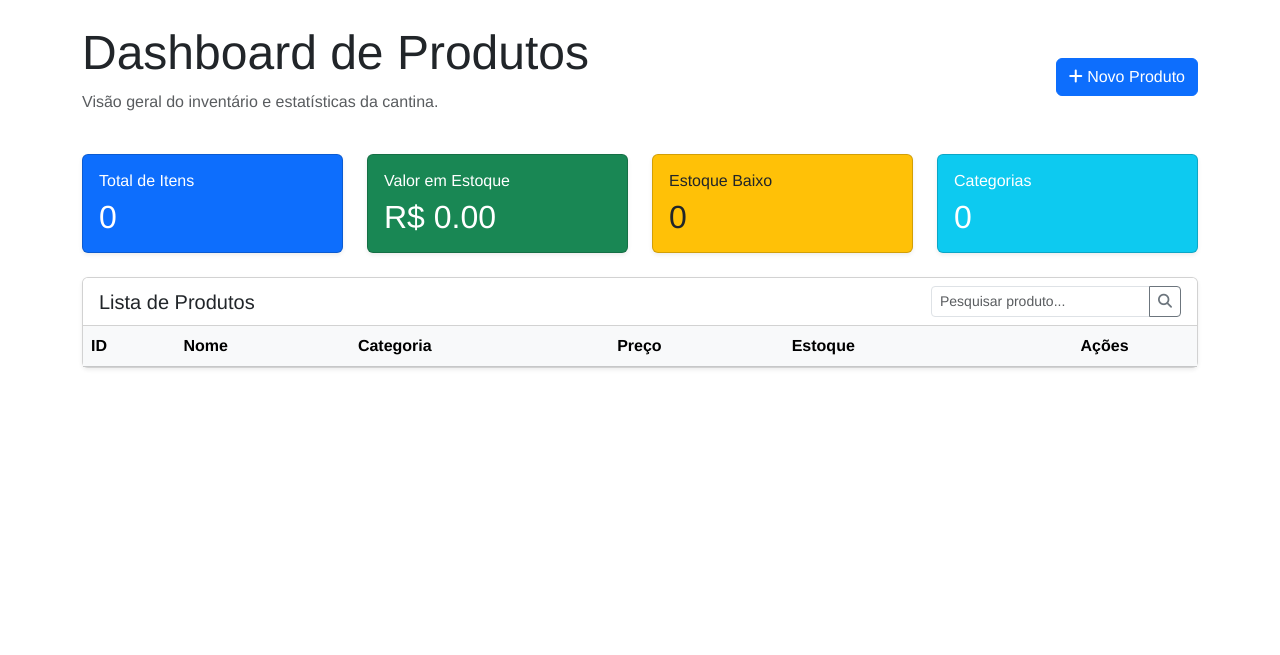
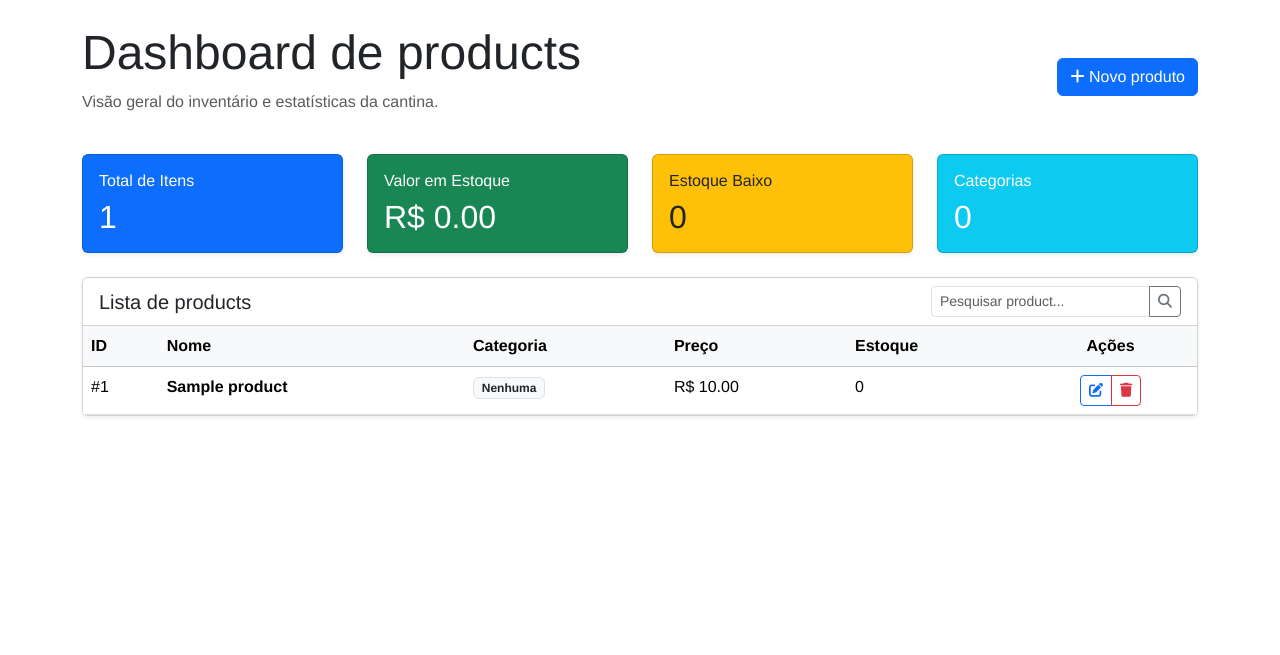
Before and after one commit to Gaaldra/MinhaCantina, a Flask app: page /dashboard in a window 1280 px wide. Shown: the top 655 px of the page. Run offline with Flask 3, Linux system fonts and the light colour scheme; a user stored in the database is signed in; tables that the repository leaves empty hold one stand-in row (values such as "Sample post"); lists and menus that the app fills with data are empty; some libraries are stand-ins or nearby versions.

Commit message:
feat(product): implement product creation and listing
- add create_product route to handle GET and POST requests
- create create_product.html template with registration form
- update index and dashboard routes to fetch products from database
- integrate flash messages and database commits for product persistence
- update dashboard template to display dynamic product list

```diff
--- a/app.py
+++ b/app.py
@@ -78,7 +78,14 @@ def inject_now():
 
 @app.route('/')
 def index():
-    return render_template('pages/index.html')
+    all_products = []
+    try:
+        stmt = db.select(Product).limit(20)
+        all_products = db.session.execute(stmt).scalars().all()
+    except Exception as e:
+        print(e)
+
+    return render_template('pages/index.html', products=all_products)
 
 
 @app.route('/login', methods=['GET', 'POST'])
@@ -101,7 +108,30 @@ def login():
 @app.route('/dashboard')
 @login_required
 def dashboard():
-    return render_template('manage/dashboard.html', total_estoque=0.00, estoque_baixo_count=0, categorias_count=0)
+    stmt = db.select(Product)
+    all_products = db.session.execute(stmt).scalars().all()
+    return render_template('manage/dashboard.html', products=all_products, total_estoque=0.00, estoque_baixo_count=0, categorias_count=0)
+
+@app.route('/criar_produto', methods=['GET', 'POST'])
+@login_required
+def create_product():
+    if request.method == 'POST':
+        product = Product()
+        product.name = request.form['productName']
+        product.price = request.form['productPrice']
+        product.description = request.form['productDescription']
+
+        try:
+            db.session.add(product)
+            db.session.commit()
+            flash('Produto criado com sucesso!', 'success')
+            return redirect('/dashboard')
+        except Exception as e:
+            db.session.rollback()
+            print(e)
+            flash('Erro ao criar o produto!', 'danger')
+            return redirect('/dashboard')
+    return render_template('manage/create_product.html', produto=None)
 
 
 if __name__ == '__main__':
--- a/templates/manage/dashboard.html
+++ b/templates/manage/dashboard.html
@@ -12,12 +12,12 @@
     <div class="container mt-4">
         <div class="row mb-4">
             <div class="col-md-8">
-                <h1 class="display-5">Dashboard de Produtos</h1>
+                <h1 class="display-5">Dashboard de products</h1>
                 <p class="text-muted">Visão geral do inventário e estatísticas da cantina.</p>
             </div>
             <div class="col-md-4 text-end align-self-center">
-                <a href="#" class="btn btn-primary">
-                    <i class="fa-solid fa-plus"></i> Novo Produto
+                <a href="{{ url_for('create_product') }}" class="btn btn-primary">
+                    <i class="fa-solid fa-plus"></i> Novo produto
                 </a>
             </div>
         </div>
@@ -27,7 +27,7 @@
                 <div class="card bg-primary text-white shadow-sm">
                     <div class="card-body">
                         <h6 class="card-title">Total de Itens</h6>
-                        <h2 class="mb-0">{{ produtos|length }}</h2>
+                        <h2 class="mb-0">{{ products|length }}</h2>
                     </div>
                 </div>
             </div>
@@ -61,9 +61,9 @@
             <div class="col-12">
                 <div class="card shadow-sm">
                     <div class="card-header bg-white d-flex justify-content-between align-items-center">
-                        <h5 class="mb-0">Lista de Produtos</h5>
+                        <h5 class="mb-0">Lista de products</h5>
                         <div class="input-group input-group-sm" style="width: 250px;">
-                            <input type="text" class="form-control" placeholder="Pesquisar produto...">
+                            <input type="text" class="form-control" placeholder="Pesquisar product...">
                             <button class="btn btn-outline-secondary" type="button">
                                 <i class="fa-solid fa-search"></i>
                             </button>
@@ -83,21 +83,23 @@
                                 </tr>
                                 </thead>
                                 <tbody>
-                                {% for produto in produtos %}
+                                {% for product in products %}
                                     <tr>
-                                        <td>#{{ produto.id }}</td>
-                                        <td><strong>{{ produto.nome }}</strong></td>
-                                        <td><span class="badge bg-light text-dark border">{{ produto.categoria }}</span>
+                                        <td>#{{ product.id }}</td>
+                                        <td><strong>{{ product.name }}</strong></td>
+{#                                        <td><span class="badge bg-light text-dark border">{{ product.categoria }}</span>#}
+                                        <td><span class="badge bg-light text-dark border">Nenhuma</span>
                                         </td>
-                                        <td>R$ {{ "%.2f"|format(produto.preco) }}</td>
+                                        <td>R$ {{ "%.2f"|format(product.price) }}</td>
                                         <td>
-                                            {% if produto.quantidade <= 5 %}
-                                                <span class="text-danger fw-bold">
-                                                <i class="fas fa-exclamation-triangle"></i> {{ produto.quantidade }}
-                                            </span>
-                                            {% else %}
-                                                {{ produto.quantidade }}
-                                            {% endif %}
+                                            0
+{#                                            {% if product.quantidade <= 5 %}#}
+{#                                                <span class="text-danger fw-bold">#}
+{#                                                <i class="fas fa-exclamation-triangle"></i> {{ product.quantidade }}#}
+{#                                            </span>#}
+{#                                            {% else %}#}
+{#                                                {{ product.quantidade }}#}
+{#                                            {% endif %}#}
                                         </td>
                                         <td class="text-center">
                                             <div class="btn-group btn-group-sm">
--- a/templates/pages/index.html
+++ b/templates/pages/index.html
@@ -98,7 +98,7 @@
 
     <section class="container mt-4">
         <div class="row mb-4">
-            {% if produtos %}
+            {% if products %}
                 <span>Tem produtos</span>
             {% else %}
                 <span>Nenhum produto encontrado</span>
```
Also changed, not shown: static/css/create_product.css (added, +81 -0 lines), templates/manage/create_product.html (added, +63 -0 lines).
